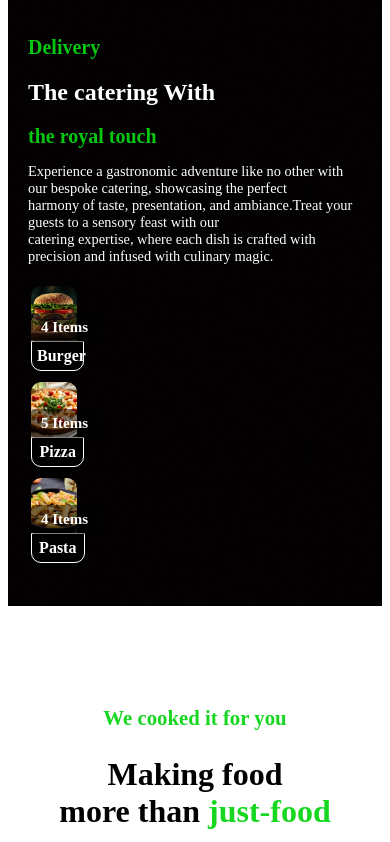
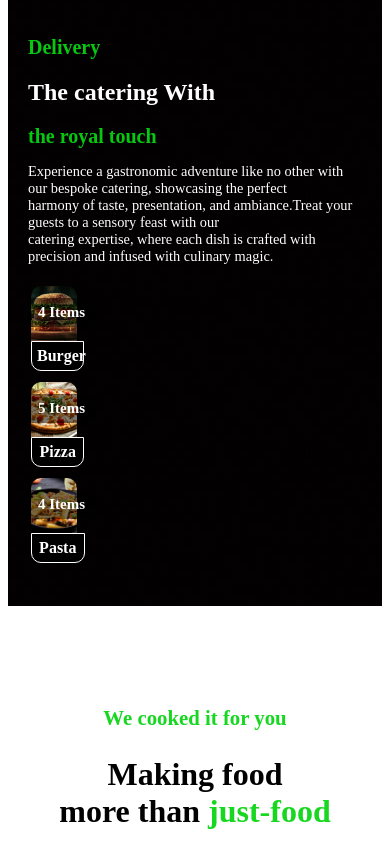
Before and after one commit to festybam123/restaurant, a React (Vite) app: page / in a window 390 px wide. Shown: the part 1448-2290 px from the top of the page. Built offline with nearby package versions, Linux system fonts and the light colour scheme.

Commit message:
mobile responsiveness

```diff
--- a/src/App.css
+++ b/src/App.css
@@ -761,7 +761,7 @@
   .section2__content p { font-size: 0.9rem; }
   .section2__left { flex-direction: column; gap: 5px; }
   .section2__thumb { padding: 3px; }
-  .thumb_label { border-radius: 4px; top: 15px; }
+  .thumb_label { border-radius: 4px; top: 0; left: 0; }
   .thumb_name { border-radius: 0 0 10px 10px; width: 45%; }
   .section2__thumb img { width: 50%; height: 55px; border-radius: 10px 10px 0 0; }
 
```
